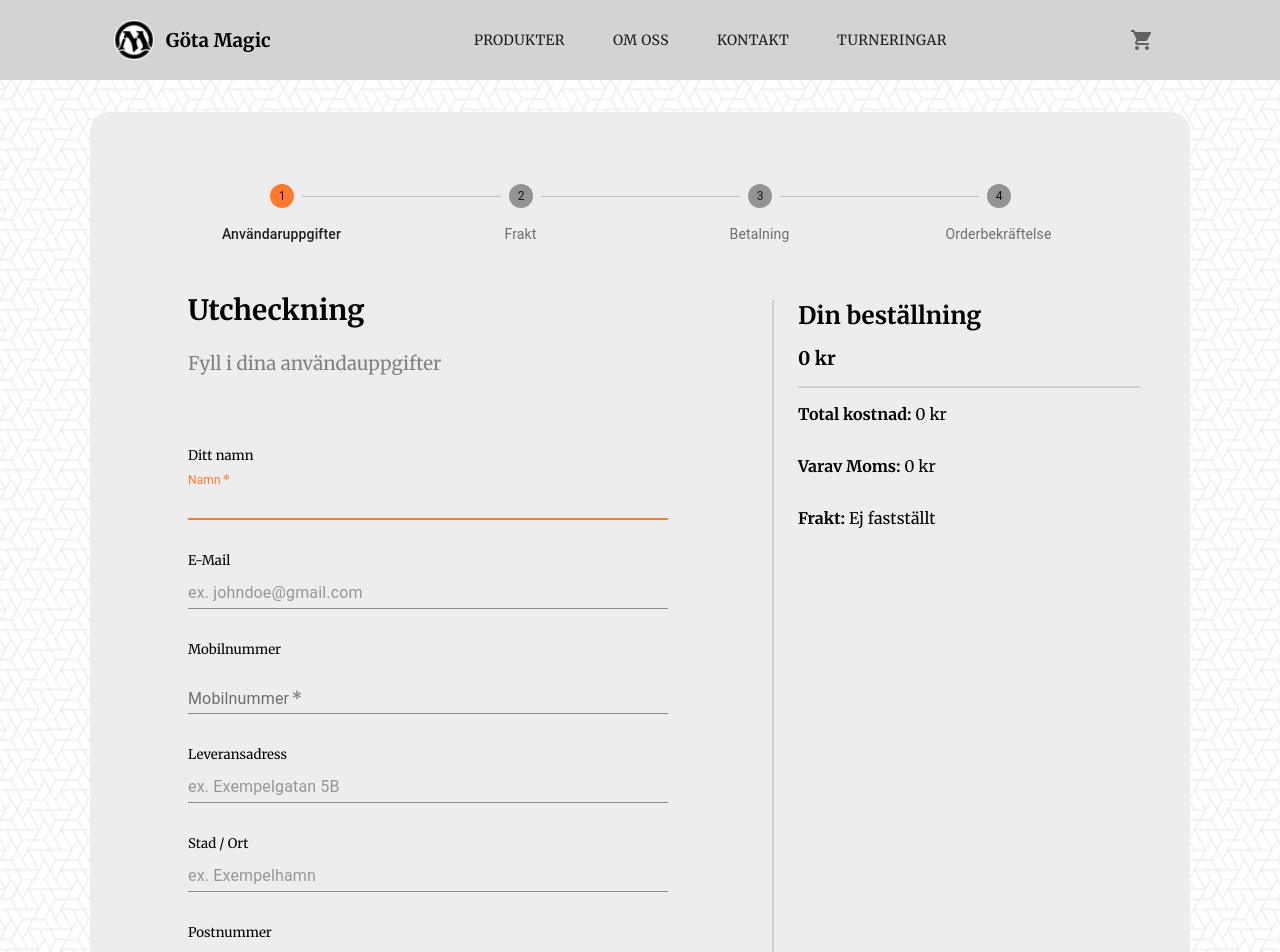
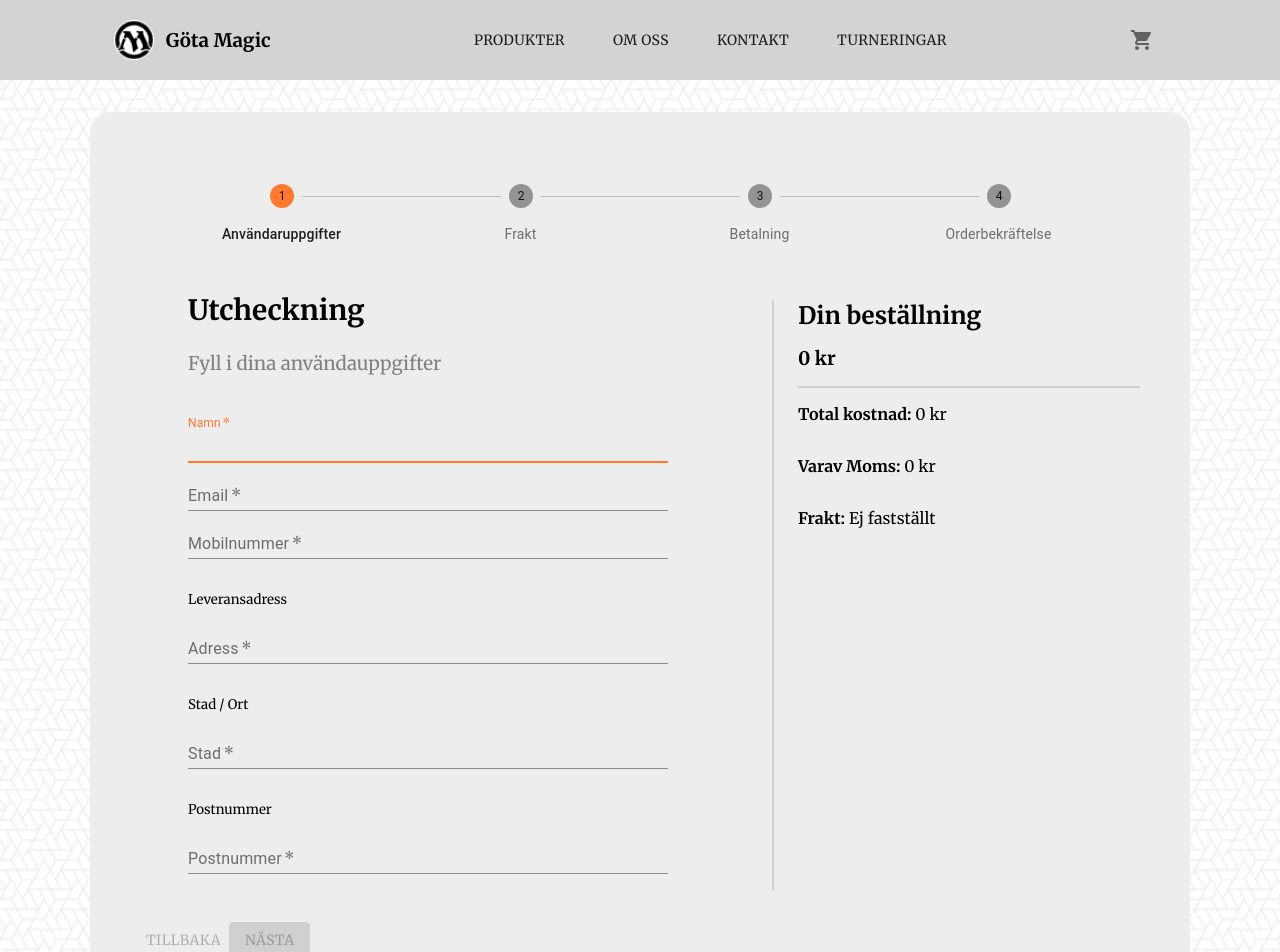
Before and after one commit to TimothyGramnaes/Miniprojekt-Gota-Magic, a React (Create React App) app: page /BreadCrumbs in a window 1280 px wide. Shown: the top 952 px of the page. Built offline with nearby package versions, Linux system fonts and the light colour scheme.

Commit message:
autoFillFungerar

```diff
--- a/src/Components/CheckOut1UserInfo.tsx
+++ b/src/Components/CheckOut1UserInfo.tsx
@@ -203,7 +203,6 @@ function CheckOut1UserInfo() {
         </div>
         <div className="checkout-form">
           <form className="flex column" autoComplete="on">
-            <h5>Ditt namn</h5>
             <TextField
               name="name"
               autoFocus
@@ -215,12 +214,13 @@ function CheckOut1UserInfo() {
               onChange={handleUserName}
               error={userNameError}
               helperText={userNameErrorText}
-              autoComplete="shipping street-address"
             />
-            <h5>E-Mail</h5>
+
             <TextField
+              name="email"
               className="input-field"
               required
+              label="Email"
               placeholder="ex. johndoe@gmail.com"
               variant="standard"
               type="email"
@@ -228,9 +228,8 @@ function CheckOut1UserInfo() {
               onChange={handleuserEmail}
               error={userEmailError}
               helperText={userEmailErrorText}
-              autoComplete="on"
             />
-            <h5>Mobilnummer</h5>
+
             <TextField
               name="mobile"
               className="input-field"
@@ -241,23 +240,25 @@ function CheckOut1UserInfo() {
               value={userMobile}
               onChange={handleuserMobile}
               helperText={userMobileErrorText}
-              autoComplete="on"
             />
             <h5>Leveransadress</h5>
             <TextField
+              name="shipping street-address"
               className="input-field"
               required
+              label="Adress"
               placeholder="ex. Exempelgatan 5B"
               variant="standard"
               value={userDeliveryaddress}
               onChange={handleuserDeliveryaddress}
               helperText={userDeliveryErrorText}
-              autoComplete="on"
             />
             <h5>Stad / Ort</h5>
             <TextField
+              name="shipping address-level2"
               className="input-field"
               required
+              label="Stad"
               placeholder="ex. Exempelhamn"
               variant="standard"
               value={userCity}
@@ -266,8 +267,10 @@ function CheckOut1UserInfo() {
             />
             <h5>Postnummer</h5>
             <TextField
+              name="postal-code"
               className="input-field"
               required
+              label="Postnummer"
               placeholder="ex. 123 45"
               variant="standard"
               value={userPostNumber}
```
